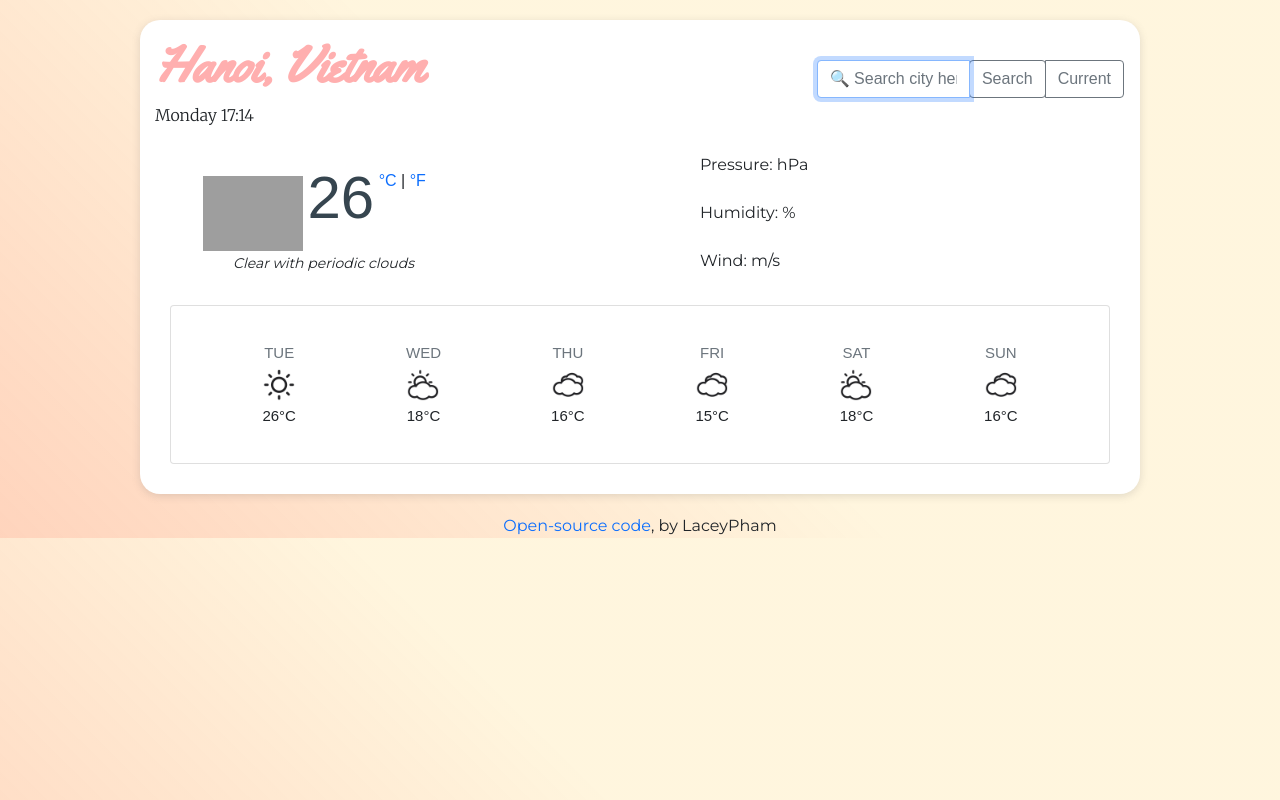
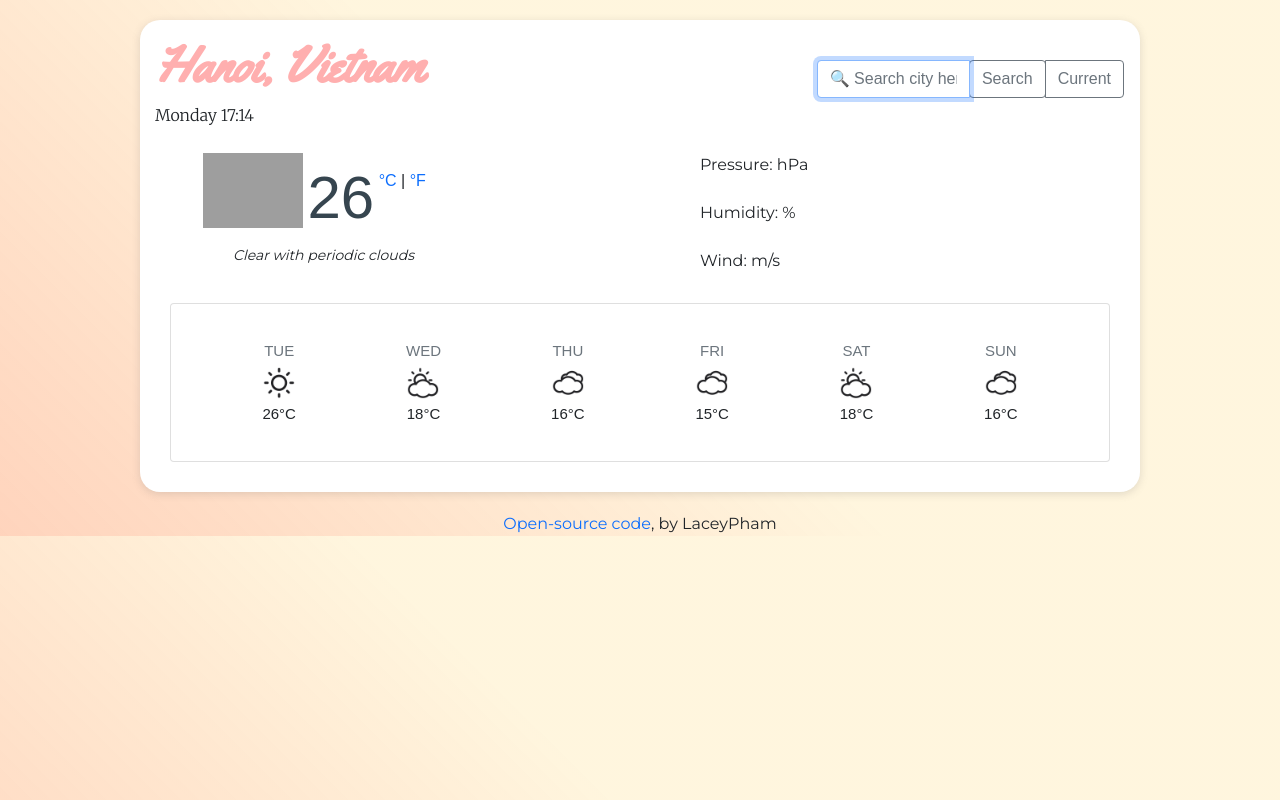
Before and after one commit to LaceyPham/Weather-Forecast, a plain HTML site: page index.html in a window 1280 px wide. Drawn offline with nearby package versions, Linux system fonts and the light colour scheme; grey boxes are pictures that could not be loaded.

Commit message:
Update style.css

```diff
--- a/src/style.css
+++ b/src/style.css
@@ -42,7 +42,7 @@ h1 {
 }
 
 .weather-icon {
-  top: 5px;
+  vertical-align: top;
 }
 
 .information {
```
